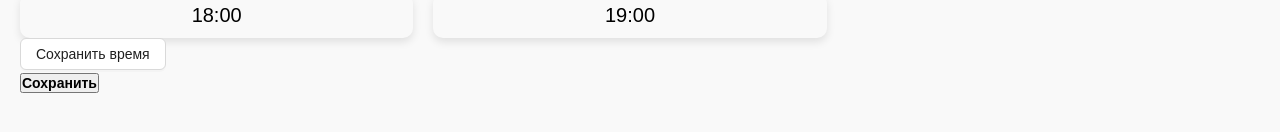
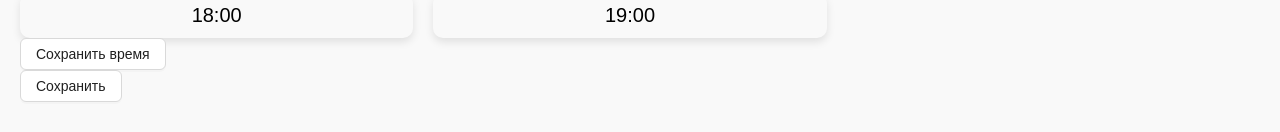
Before and after one commit to iskandertony/move-mates, a React (Create React App) app: page /client/reservation in a window 1280 px wide. Shown: the part 665-797 px from the top of the page. Built offline with nearby package versions, Linux system fonts and the light colour scheme.

Commit message:
test work ? gitlab-ci фаел by iska

```diff
--- a/src/components/calendar-reservation/index.jsx
+++ b/src/components/calendar-reservation/index.jsx
@@ -3,6 +3,7 @@ import React, { useState } from "react";
 import "./style.scss";
 import CalendarTime from "../calendar-time";
 import MyCalendar from "../calendar";
+import {Button} from "antd";
 
 const CalendarReservation = () => {
   const [selectedDate, setSelectedDate] = useState(null);
@@ -24,7 +25,7 @@ const CalendarReservation = () => {
     <div className={"calendar_reservation"}>
       <MyCalendar setSelectedDate={setSelectedDate} />
       <CalendarTime setSelectedTime={setSelectedTime} />
-      <button onClick={saveAppointment}>Сохранить</button>
+      <Button onClick={saveAppointment}>Сохранить</Button>
       <div>
         {selectedAppointments.map((appointment, index) => (
           <div key={index}>
```
